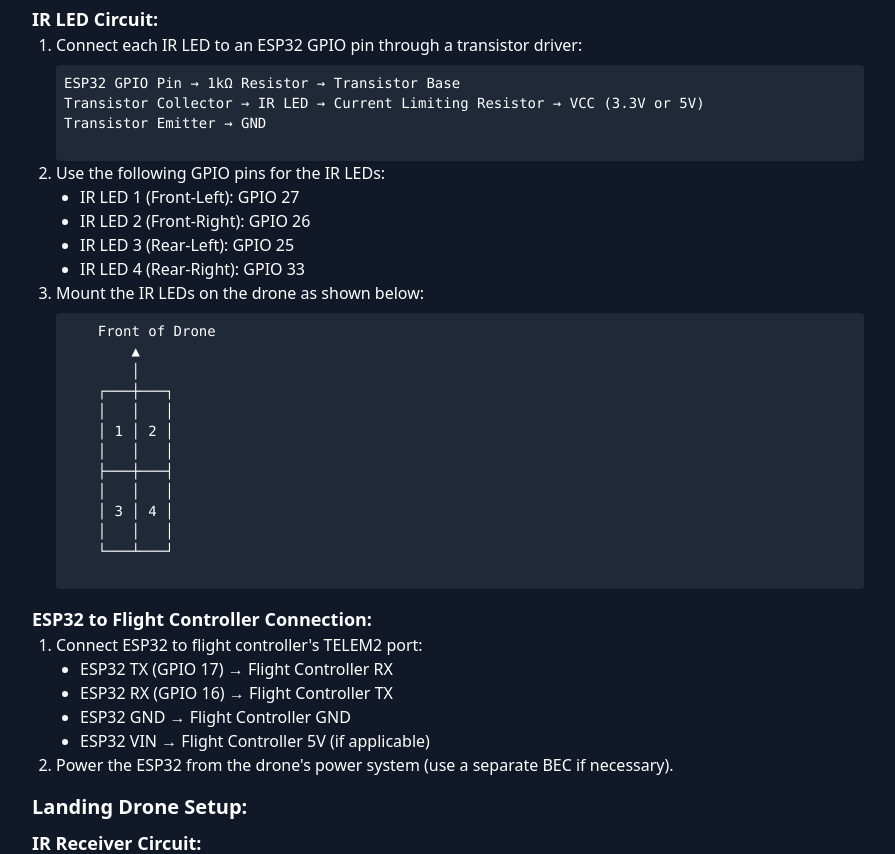
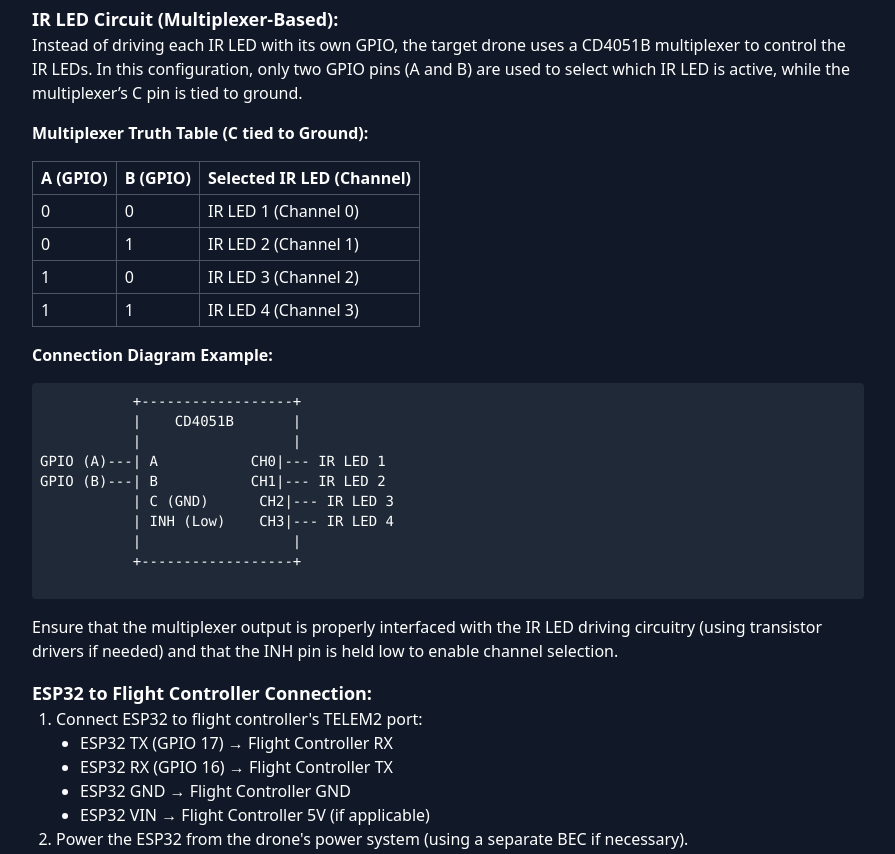
Before and after one commit to TheBenchmark/TheBenchmark.github.io, a plain HTML site: page implementation.html in a window 1280 px wide. Shown: the part 1503-2357 px from the top of the page, without its empty margins (192-1087 px from the left). Drawn offline with nearby package versions, Linux system fonts and the light colour scheme.

Commit message:
Update implementation.html

```diff
--- a/implementation.html
+++ b/implementation.html
@@ -33,13 +33,13 @@
       <p class="mb-4">
         The autonomous drone-to-drone docking system enables a landing drone to accurately dock with a target drone in flight.
         Using infrared (IR) LEDs with a 38kHz carrier frequency for precise positioning, ESP32 microcontrollers for signal processing,
-        and Ardupilot flight controllers for drone control, the system integrates hardware and software components for reliable docking.
+        and Ardupilot flight controllers for drone control, the system integrates both hardware and software components for reliable docking.
       </p>
       <p class="mb-4">
         Key components include:
       </p>
       <ul class="list-disc ml-6 mb-4">
-        <li>Target Drone with 4 IR LEDs</li>
+        <li>Target Drone with a multiplexed IR LED array</li>
         <li>Landing Drone with IR receivers</li>
         <li>ESP32 microcontrollers</li>
         <li>Ardupilot flight controllers</li>
@@ -57,11 +57,11 @@
       <ul class="list-disc ml-6 mb-4">
         <li>Ardupilot-compatible flight controller (Pixhawk, Cube, etc.)</li>
         <li>ESP32 development board</li>
+        <li>CD4051B Multiplexer for IR LED control</li>
         <li>4 IR LEDs (940nm wavelength recommended)</li>
-        <li>4 NPN transistors (2N2222 or similar) for LED driving</li>
-        <li>4 current-limiting resistors</li>
+        <li>Transistor drivers and current-limiting resistors for each IR LED</li>
         <li>Connecting wires</li>
-        <li>Power supply (sufficient current for IR LEDs)</li>
+        <li>Power supply (capable of providing sufficient current for IR LEDs)</li>
       </ul>
       <h3 class="text-xl font-bold mt-4">Landing Drone Components:</h3>
       <ul class="list-disc ml-6 mb-4">
@@ -84,44 +84,67 @@
     <!-- Hardware Setup -->
     <section id="hardware-setup" class="mb-8">
       <h2 class="text-2xl font-bold mb-4">Hardware Setup</h2>
+
+      <!-- Target Drone Setup -->
       <h3 class="text-xl font-bold mt-4">Target Drone Setup:</h3>
-      <h4 class="text-lg font-bold mt-2">IR LED Circuit:</h4>
-      <ol class="list-decimal ml-6 mb-4">
-        <li>
-          Connect each IR LED to an ESP32 GPIO pin through a transistor driver:
-          <pre class="bg-gray-800 p-2 rounded mt-2 text-sm">
-ESP32 GPIO Pin → 1kΩ Resistor → Transistor Base
-Transistor Collector → IR LED → Current Limiting Resistor → VCC (3.3V or 5V)
-Transistor Emitter → GND
-          </pre>
-        </li>
-        <li>
-          Use the following GPIO pins for the IR LEDs:
-          <ul class="list-disc ml-6">
-            <li>IR LED 1 (Front-Left): GPIO 27</li>
-            <li>IR LED 2 (Front-Right): GPIO 26</li>
-            <li>IR LED 3 (Rear-Left): GPIO 25</li>
-            <li>IR LED 4 (Rear-Right): GPIO 33</li>
-          </ul>
-        </li>
-        <li>
-          Mount the IR LEDs on the drone as shown below:
-          <pre class="bg-gray-800 p-2 rounded mt-2 text-sm">
-    Front of Drone
-        ▲
-        │
-    ┌───┼───┐
-    │   │   │
-    │ 1 │ 2 │
-    │   │   │
-    ├───┼───┤
-    │   │   │
-    │ 3 │ 4 │
-    │   │   │
-    └───┴───┘
-          </pre>
-        </li>
-      </ol>
+
+      <!-- Updated IR LED Circuit Description -->
+      <h4 class="text-lg font-bold mt-2">IR LED Circuit (Multiplexer-Based):</h4>
+      <p class="mb-4">
+        Instead of driving each IR LED with its own GPIO, the target drone uses a CD4051B multiplexer to control the IR LEDs.
+        In this configuration, only two GPIO pins (A and B) are used to select which IR LED is active, while the multiplexer’s C pin is tied to ground.
+      </p>
+      <p class="mb-4 font-semibold">Multiplexer Truth Table (C tied to Ground):</p>
+      <table class="table-auto border-collapse border border-gray-600 mb-4">
+        <thead>
+          <tr>
+            <th class="border border-gray-600 px-2 py-1">A (GPIO)</th>
+            <th class="border border-gray-600 px-2 py-1">B (GPIO)</th>
+            <th class="border border-gray-600 px-2 py-1">Selected IR LED (Channel)</th>
+          </tr>
+        </thead>
+        <tbody>
+          <tr>
+            <td class="border border-gray-600 px-2 py-1">0</td>
+            <td class="border border-gray-600 px-2 py-1">0</td>
+            <td class="border border-gray-600 px-2 py-1">IR LED 1 (Channel 0)</td>
+          </tr>
+          <tr>
+            <td class="border border-gray-600 px-2 py-1">0</td>
+            <td class="border border-gray-600 px-2 py-1">1</td>
+            <td class="border border-gray-600 px-2 py-1">IR LED 2 (Channel 1)</td>
+          </tr>
+          <tr>
+            <td class="border border-gray-600 px-2 py-1">1</td>
+            <td class="border border-gray-600 px-2 py-1">0</td>
+            <td class="border border-gray-600 px-2 py-1">IR LED 3 (Channel 2)</td>
+          </tr>
+          <tr>
+            <td class="border border-gray-600 px-2 py-1">1</td>
+            <td class="border border-gray-600 px-2 py-1">1</td>
+            <td class="border border-gray-600 px-2 py-1">IR LED 4 (Channel 3)</td>
+          </tr>
+        </tbody>
+      </table>
+      <p class="mb-4">
+        <strong>Connection Diagram Example:</strong>
+      </p>
+      <pre class="bg-gray-800 p-2 rounded text-sm mb-4">
+           +------------------+
+           |    CD4051B       |
+           |                  |
+GPIO (A)---| A           CH0|--- IR LED 1
+GPIO (B)---| B           CH1|--- IR LED 2
+           | C (GND)      CH2|--- IR LED 3
+           | INH (Low)    CH3|--- IR LED 4
+           |                  |
+           +------------------+
+      </pre>
+      <p>
+        Ensure that the multiplexer output is properly interfaced with the IR LED driving circuitry (using transistor drivers if needed) and that the INH pin is held low to enable channel selection.
+      </p>
+
+      <!-- ESP32 to Flight Controller Connection for Target Drone -->
       <h4 class="text-lg font-bold mt-4">ESP32 to Flight Controller Connection:</h4>
       <ol class="list-decimal ml-6 mb-4">
         <li>
@@ -133,8 +156,10 @@ Transistor Emitter → GND
             <li>ESP32 VIN → Flight Controller 5V (if applicable)</li>
           </ul>
         </li>
-        <li>Power the ESP32 from the drone's power system (use a separate BEC if necessary).</li>
+        <li>Power the ESP32 from the drone's power system (using a separate BEC if necessary).</li>
       </ol>
+
+      <!-- Landing Drone Setup -->
       <h3 class="text-xl font-bold mt-4">Landing Drone Setup:</h3>
       <h4 class="text-lg font-bold mt-2">IR Receiver Circuit:</h4>
       <ol class="list-decimal ml-6 mb-4">
@@ -163,7 +188,8 @@ Transistor Emitter → GND
       <h4 class="text-lg font-bold mt-2">Target Drone ESP32:</h4>
       <ol class="list-decimal ml-6 mb-4">
         <li>
-          Install the Arduino IDE and ESP32 board support (follow the <a href="https://docs.espressif.com/projects/arduino-esp32/en/latest/installing.html" target="_blank" class="text-blue-400 hover:underline">official guide</a>).
+          Install the Arduino IDE and ESP32 board support (follow the
+          <a href="https://docs.espressif.com/projects/arduino-esp32/en/latest/installing.html" target="_blank" class="text-blue-400 hover:underline">official guide</a>).
         </li>
         <li>
           Install required libraries:
@@ -236,7 +262,7 @@ Transistor Emitter → GND
         <li>
           IR LED Testing:
           <ul class="list-disc ml-6">
-            <li>Verify IR LED emissions with a smartphone camera and, if available, an oscilloscope.</li>
+            <li>Verify IR LED emissions using a smartphone camera and, if available, an oscilloscope.</li>
           </ul>
         </li>
         <li>
```
